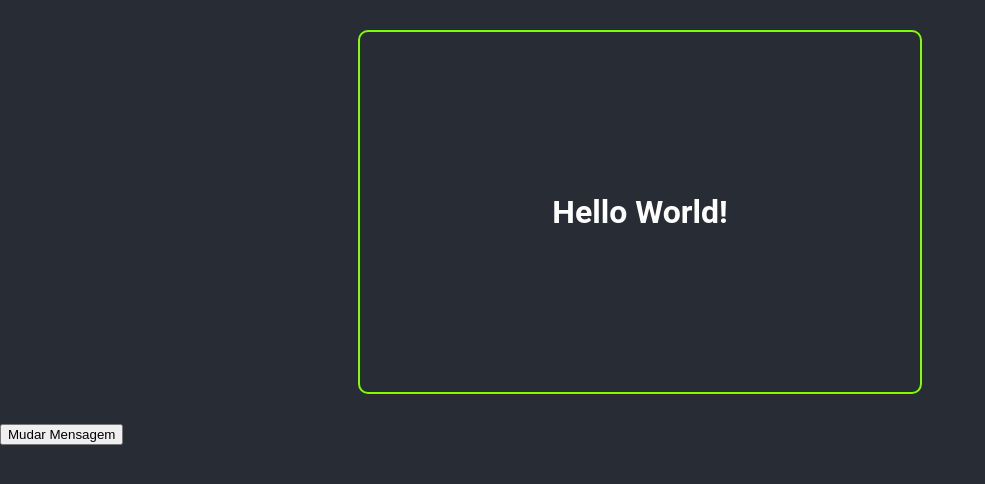
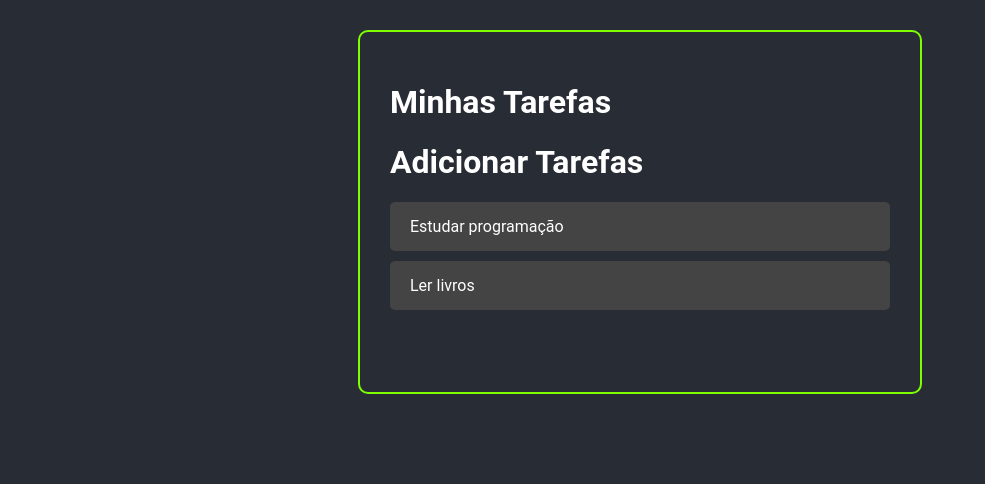
Before and after one commit to mrcomputer2018/curso_react, a React (Create React App) app: page / in a window 1280 px wide. Shown: the top 484 px of the page, without its empty margins (0-985 px from the left). Built offline with nearby package versions, Linux system fonts and the light colour scheme.

Commit message:
Refactor App.js and App.css

```diff
--- a/src/App.css
+++ b/src/App.css
@@ -9,11 +9,6 @@ body {
 }
 
 .container {
-    display: flex;
-    flex-direction: column;
-    align-items: center;
-    justify-content: center;
-
     max-width: 500px;
     min-height: 300px;
     margin: 30px auto;
--- a/src/App.js
+++ b/src/App.js
@@ -1,16 +1,26 @@
 import React, { useState } from 'react'
+
 import './App.css'
+import Tasks from './components/Tasks'
+import AddTasks from './components/addTasks'
 
 const App = () => {
-    const [message, setMessage] = useState('Hello World!')
+    const [ tasks, setMTasks] = useState([
+        { id: '1', title: 'Estudar programação', completed: false },
+        { id: '2', title: 'Ler livros', completed: true },
+
+    ])
 
     return (
         <>
             <div className="container">
-                <h1>{message}</h1>
+                <h1>Minhas Tarefas</h1>
+
+                <AddTasks />
+
+                <Tasks tasks={tasks}/>
+
             </div>
-
-            <button onClick={() => setMessage('Helooo diferente')}>Mudar Mensagem</button>
         </>
     );
 }
--- /dev/null
+++ b/src/components/Task.css
@@ -0,0 +1,11 @@
+.task-container {
+    background-color: #444;
+    color: #fff;
+    margin: 10px 0;
+    padding: 15px 20px;
+    border-radius: 5px;
+    display: flex;
+    flex-direction: row;
+    justify-content: space-between;
+    align-items: center;
+}
--- /dev/null
+++ b/src/components/Task.js
@@ -0,0 +1,17 @@
+import React from 'react';
+
+import './Task.css';
+
+const Task = ({ task }) => {
+    console.log(task);
+
+    return (
+        <div className="task-container">
+            <div className="task-header">
+                <div>{ task.title }</div>
+            </div>
+        </div>
+    );
+}
+
+export default Task;
--- /dev/null
+++ b/src/components/Tasks.js
@@ -0,0 +1,14 @@
+import React from 'react'
+import Task from './Task'
+
+const Tasks = ({ tasks }) => {
+    return (
+        <>
+            { tasks.map( (task) =>
+                <Task task={ task }/>
+            )}
+        </>
+    )
+}
+
+export default Tasks
--- /dev/null
+++ b/src/components/addTasks.js
@@ -0,0 +1,11 @@
+import React from 'react';
+
+const AddTasks = () => {
+    return (
+        <div>
+            <h1>Adicionar Tarefas</h1>
+        </div>
+    );
+}
+
+export default AddTasks;
```
